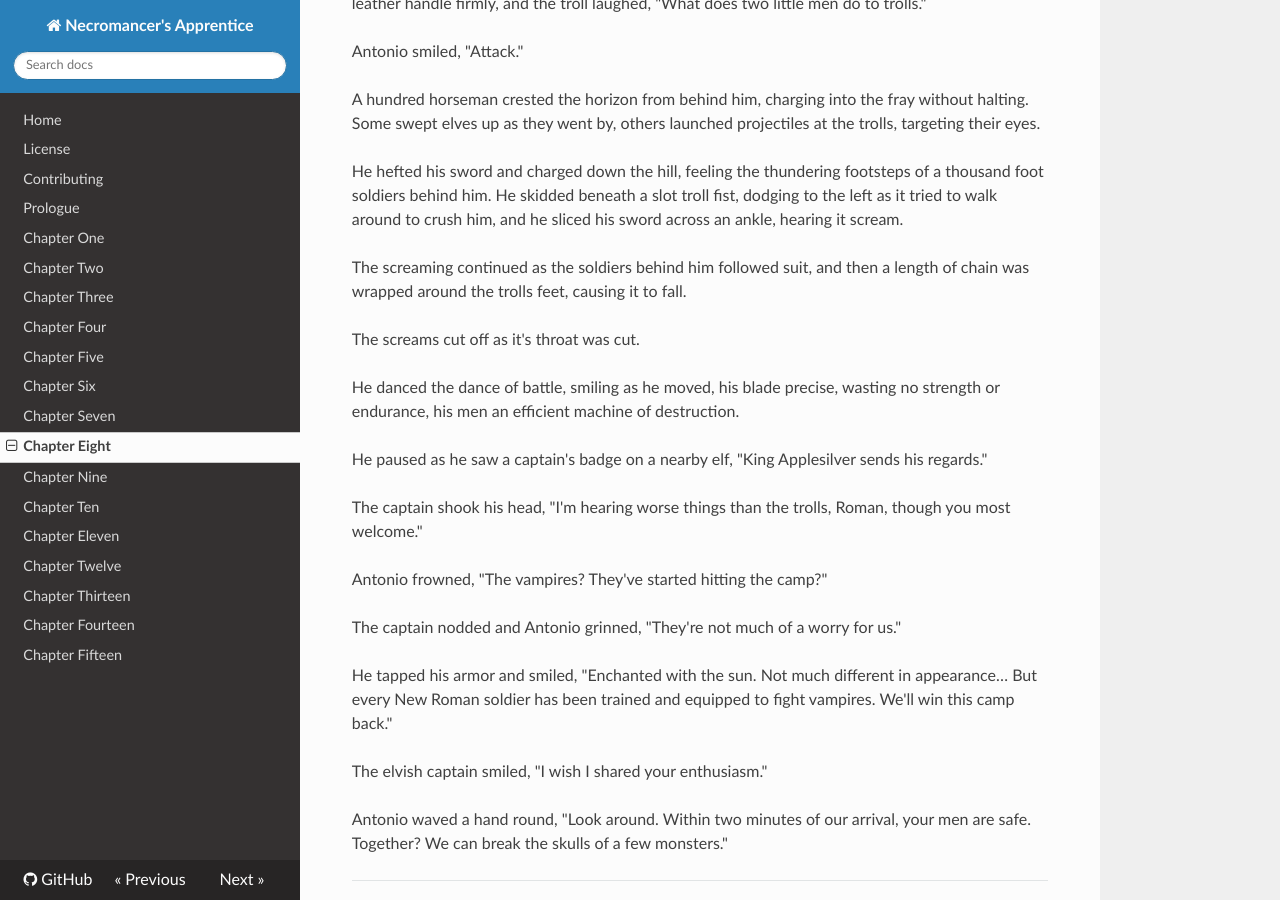
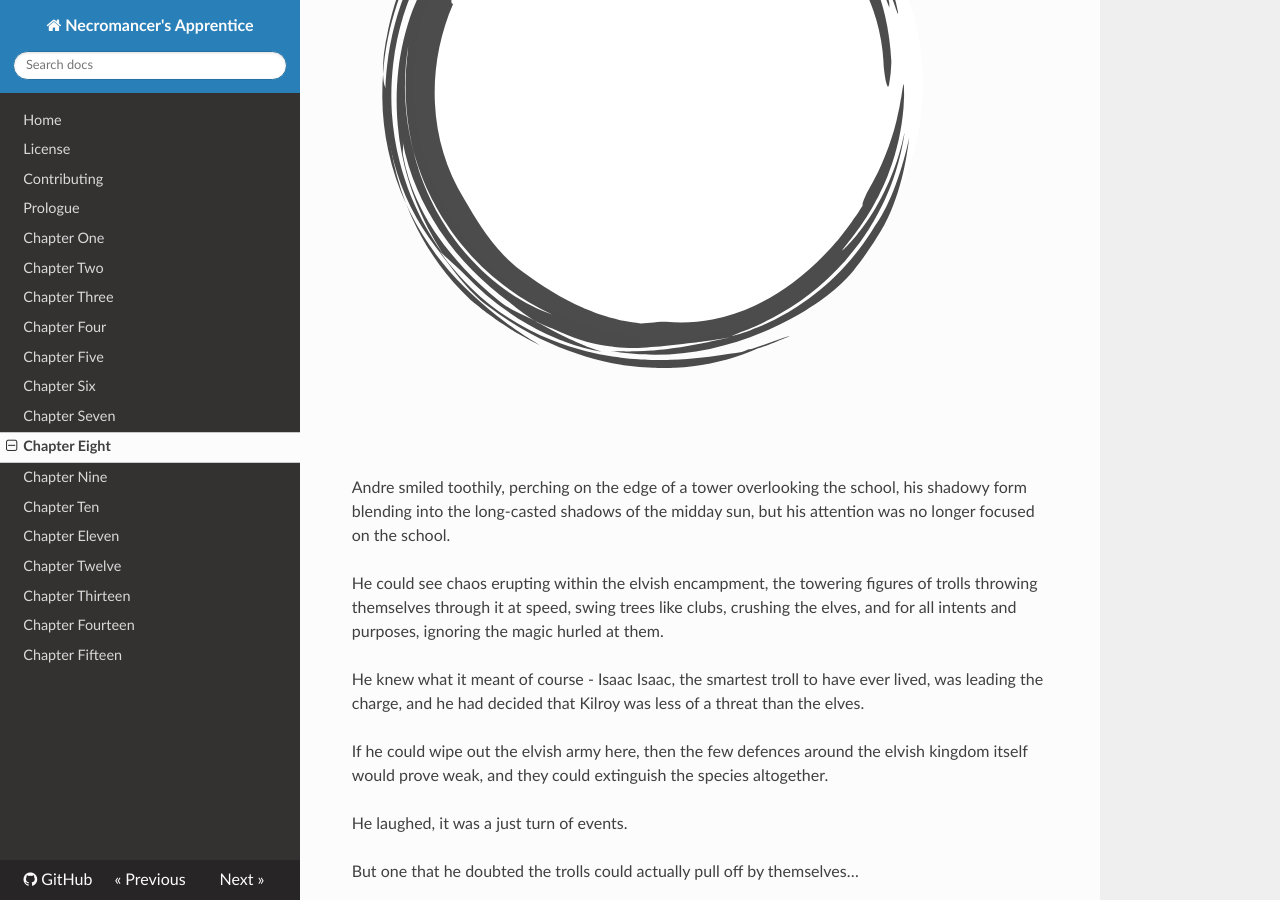
Before and after one commit to shakna-israel/NecromancersApprentice, an MkDocs documentation site: the page built from docs/008-Chapter-Eight.md, in a window 1280 px wide and 900 px high, scrolled down 9679 px. Built offline with MkDocs 1.6.1, drawn with Linux system fonts in a browser that asks for light colours; nearby versions of some CDN libraries; old or Windows-style settings are respelled for this version of MkDocs; some of the changed text lies outside the part shown.

Commit message:
Grammar and mundane

```diff
--- a/docs/008-Chapter-Eight.md
+++ b/docs/008-Chapter-Eight.md
@@ -31,6 +31,8 @@
 Abigail roared, and the elves exploded from the inside out as their organs became too big for their bodies, "Kyle can make his own choices."
 
 ---
+
+![Mundane](https://cdn.rawgit.com/shakna-israel/NecromancersApprentice/master/docs/img/Symbol_Mundane.svg)
 
 Trolls can't creep.
 
@@ -139,6 +141,8 @@
 He turned back to his map, "Go quick, kid… The war rests on it."
 
 ---
+
+![Mundane](https://cdn.rawgit.com/shakna-israel/NecromancersApprentice/master/docs/img/Symbol_Mundane.svg)
 
 Haralson looked at the messenger, a well-trained and battled soldier, one who had seen more than his fair share of blades and magic.
 
@@ -161,6 +165,8 @@
 The School of History and Magic had had their bluff called - unless they handed over Kyle Kilroy's body for destruction… The school may as well never have existed.
 
 ---
+
+![Mundane](https://cdn.rawgit.com/shakna-israel/NecromancersApprentice/master/docs/img/Symbol_Mundane.svg)
 
 Andre smiled toothily, perching on the edge of a tower overlooking the school, his shadowy form blending into the long-casted shadows of the midday sun, but his attention was no longer focused on the school.
 
@@ -218,6 +224,8 @@
 
 ---
 
+![Mundane](https://cdn.rawgit.com/shakna-israel/NecromancersApprentice/master/docs/img/Symbol_Mundane.svg)
+
 Antonio Guerra stood at the top of a hill, a man holding a banner to his left, and a single broadsword was in his hands, he called out loudly, "Trolls! Cease your attack!"
 
 He saw a couple turn to look, one scratched his head, "What does little man want?"
@@ -230,9 +238,9 @@
 
 He hefted his sword and charged down the hill, feeling the thundering footsteps of a thousand foot soldiers behind him. He skidded beneath a slot troll fist, dodging to the left as it tried to walk around to crush him, and he sliced his sword across an ankle, hearing it scream.
 
-The screaming continued as the soldiers behind him followed suit, and then a length of chain was wrapped around the trolls feet, causing it to fall.
+The screaming continued as the soldiers behind him followed suit, and then a length of chain was wrapped around the troll's feet, causing it to fall.
 
-The screams cut off as it's throat was cut.
+The screams cut off as its throat was cut.
 
 He danced the dance of battle, smiling as he moved, his blade precise, wasting no strength or endurance, his men an efficient machine of destruction.
 
@@ -244,7 +252,7 @@
 
 The captain nodded and Antonio grinned, "They're not much of a worry for us."
 
-He tapped his armor and smiled, "Enchanted with the sun. Not much different in appearance… But every New Roman soldier has been trained and equipped to fight vampires. We'll win this camp back."
+He tapped his armour and smiled, "Enchanted with the sun. Not much different in appearance… But every New Roman soldier has been trained and equipped to fight vampires. We'll win this camp back."
 
 The elvish captain smiled, "I wish I shared your enthusiasm."
 
```
Also changed, not shown: other parts of docs/008-Chapter-Eight.md (+1 -1 lines).
